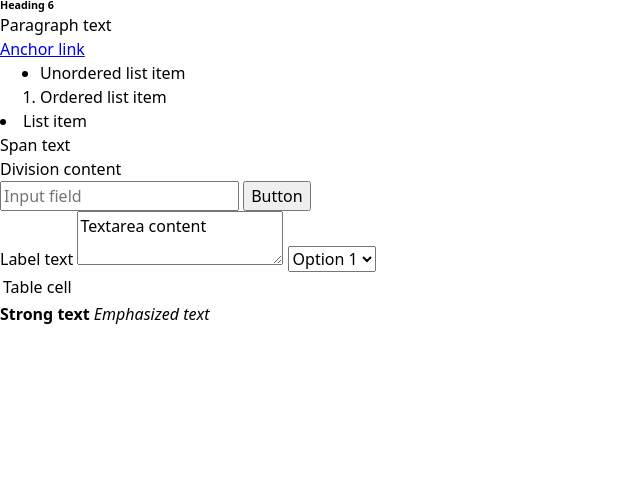
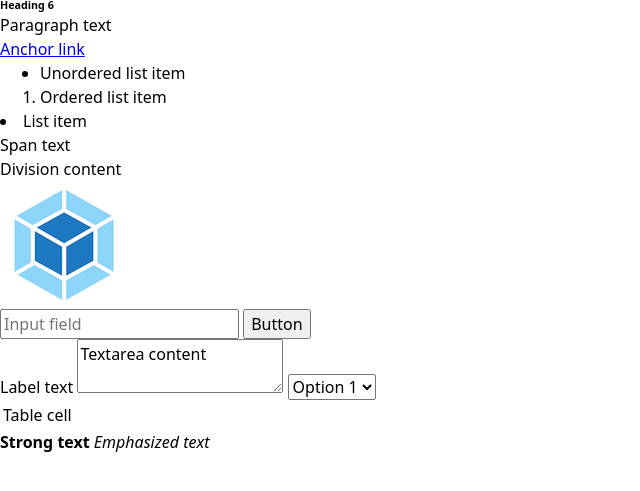
Before and after one commit to detierrez/template, a plain HTML site: page index.html in a window 1280 px wide. Shown: the part 291-782 px from the top of the page, without its empty margins (0-640 px from the left). Drawn offline with Linux system fonts and the light colour scheme.

Commit message:
Deployment commit

```diff
--- a/index.html
+++ b/index.html
@@ -1 +1 @@
-<!doctype html><html lang="en"><head><meta charset="UTF-8"><meta name="viewport" content="width=device-width,initial-scale=1"><title>Template</title><script defer="defer" src="main.bundle.js"></script></head><body><header>Header content</header><nav>Navigation links</nav><main>Main content</main><section>Section content</section><article>Article content</article><aside>Aside content</aside><footer>Footer content</footer><h1>Heading 1</h1><h2>Heading 2</h2><h3>Heading 3</h3><h4>Heading 4</h4><h5>Heading 5</h5><h6>Heading 6</h6><p>Paragraph text</p><a href="#">Anchor link</a><ul><li>Unordered list item</li></ul><ol><li>Ordered list item</li></ol><li>List item</li><span>Span text</span><div>Division content</div><form><input placeholder="Input field"> <button type="submit">Button</button></form><label for="input">Label text</label> <textarea>Textarea content</textarea> <select><option>Option 1</option></select><table><tr><td>Table cell</td></tr></table><strong>Strong text</strong> <em>Emphasized text</em></body></html>
+<!doctype html><html lang="en"><head><meta charset="UTF-8"><meta name="viewport" content="width=device-width,initial-scale=1"><title>Template</title><script defer="defer" src="main.bundle.js"></script></head><body><header>Header content</header><nav>Navigation links</nav><main>Main content</main><section>Section content</section><article>Article content</article><aside>Aside content</aside><footer>Footer content</footer><h1>Heading 1</h1><h2>Heading 2</h2><h3>Heading 3</h3><h4>Heading 4</h4><h5>Heading 5</h5><h6>Heading 6</h6><p>Paragraph text</p><a href="#">Anchor link</a><ul><li>Unordered list item</li></ul><ol><li>Ordered list item</li></ol><li>List item</li><span>Span text</span><div>Division content</div><img src="9281492bb267314634b4.png" alt="Image description"><form><input placeholder="Input field"> <button type="submit">Button</button></form><label for="input">Label text</label> <textarea>Textarea content</textarea> <select><option>Option 1</option></select><table><tr><td>Table cell</td></tr></table><strong>Strong text</strong> <em>Emphasized text</em></body></html>
```
Also changed, not shown: 9281492bb267314634b4.png (added).
